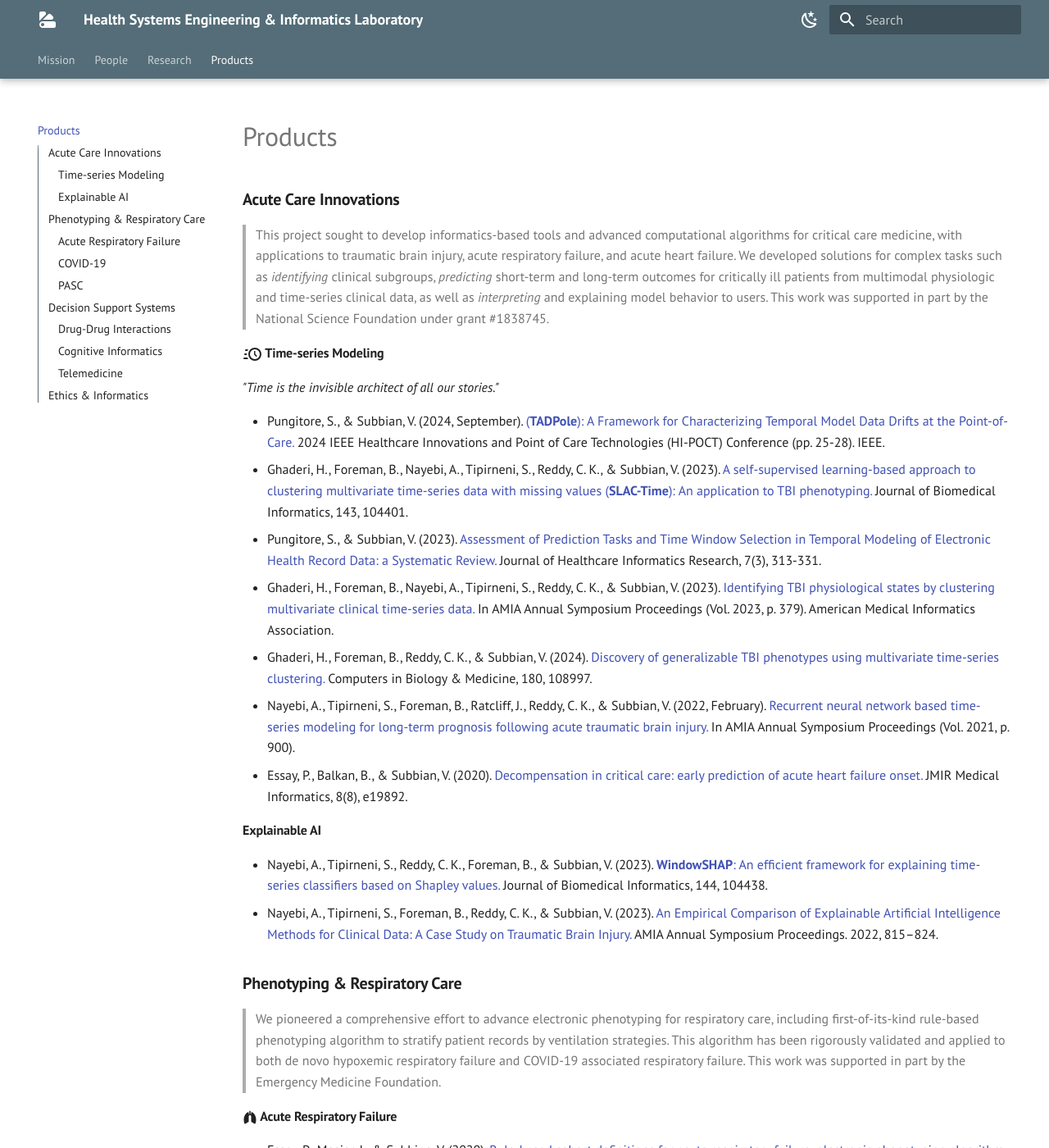
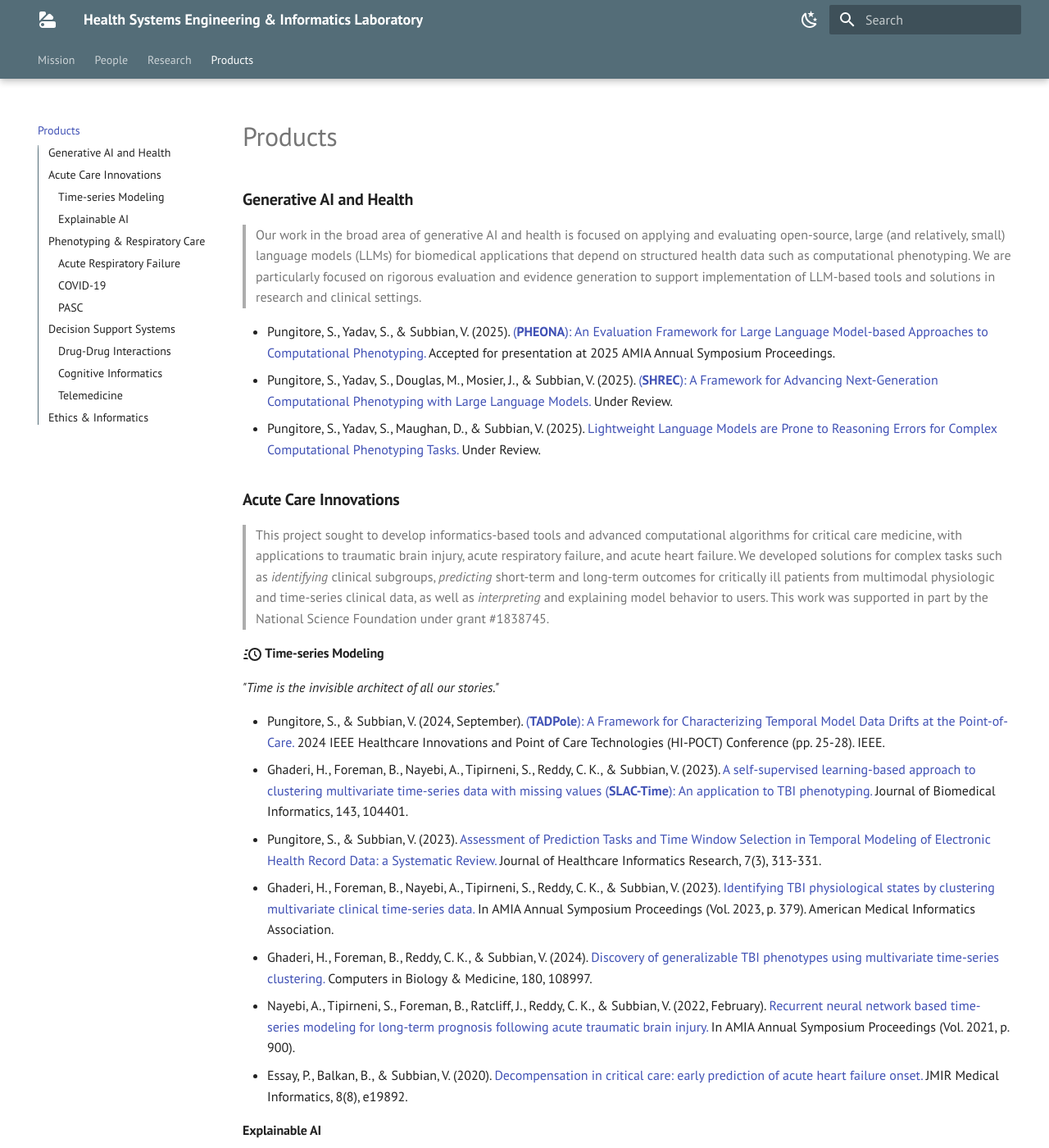
Before and after one commit to healthseil/healthseil.github.io, an MkDocs documentation site: the page built from docs/products.md, in a window 1280 px wide and 1400 px high. Shown: the whole window at 82% size. Built offline with MkDocs 1.6.1 and Material for MkDocs 9.7.7, drawn with Linux system fonts in a browser that asks for light colours; some of the changed text lies outside the part shown.

Commit message:
Quarterly content update for 2025

```diff
--- a/docs/products.md
+++ b/docs/products.md
@@ -1,3 +1,11 @@
+### __Generative AI and Health__
+
+> Our work in the broad area of generative AI and health is focused on applying and evaluating open-source, large (and relatively, small) language models (LLMs) for biomedical applications that depend on structured health data such as computational phenotyping. We are particularly focused on rigorous evaluation and evidence generation to support implementation of LLM-based tools and solutions in research and clinical settings.
+
+* Pungitore, S., Yadav, S., & Subbian, V. (2025). [(__PHEONA__): An Evaluation Framework for Large Language Model-based Approaches to Computational Phenotyping.](https://arxiv.org/abs/2503.19265){:target="_blank"} Accepted for presentation at 2025 AMIA Annual Symposium Proceedings.
+* Pungitore, S., Yadav, S., Douglas, M., Mosier, J., & Subbian, V. (2025). [(__SHREC__): A Framework for Advancing Next-Generation Computational Phenotyping with Large Language Models.](https://arxiv.org/abs/2506.16359){:target="_blank"} Under Review.
+* Pungitore, S., Yadav, S., Maughan, D., & Subbian, V. (2025). [Lightweight Language Models are Prone to Reasoning Errors for Complex Computational Phenotyping Tasks.](https://arxiv.org/abs/2507.23146){:target="_blank"} Under Review.
+
 ### __Acute Care Innovations__
 
 > This project sought to develop informatics-based tools and advanced computational algorithms for critical care medicine, with applications to traumatic brain injury, acute respiratory failure, and acute heart failure. We developed solutions for complex tasks such as _identifying_ clinical subgroups, _predicting_ short-term and long-term outcomes for critically ill patients from multimodal physiologic and time-series clinical data, as well as _interpreting_ and explaining model behavior to users. This work was supported in part by the National Science Foundation under grant #1838745.
@@ -13,6 +21,9 @@
 * Essay, P., Balkan, B., & Subbian, V. (2020). [Decompensation in critical care: early prediction of acute heart failure onset.](https://doi.org/10.2196/19892){:target="_blank"} JMIR Medical Informatics, 8(8), e19892.
 
 #### Explainable AI
+* Yadav, S., & Subbian, V. (2025). [Failure Modes of Time Series Interpretability Algorithms for Critical Care Applications and Potential Solutions.](https://arxiv.org/abs/2506.19035){:target="_blank"} Accepted for presentation at 2025 AMIA Annual Symposium Proceedings.
+* Yadav, S., & Subbian, V. (2025). Monte Carlo ExtremalMask: Uncertainty-aware Time-series Model Interpretability for Critical Care Applications. Machine Learning for Healthcare 2025, Proceedings of Machine Learning Research, pp. 289-305.
+* Yadav, S., & Subbian, V. (2025, July). When Attention Fails: [Pitfalls of Attention-based Model Interpretability for High-dimensional Clinical Time-Series.](https://proceedings.mlr.press/v287/yadav25a.html){:target="_blank"} Proceedings of Machine Learning Research, pp. 289-305.
 * Nayebi, A., Tipirneni, S., Reddy, C. K., Foreman, B., & Subbian, V. (2023). [__WindowSHAP__: An efficient framework for explaining time-series classifiers based on Shapley values.](https://pmc.ncbi.nlm.nih.gov/articles/PMC10552726/){:target="_blank"} Journal of Biomedical Informatics, 144, 104438.
 * Nayebi, A., Tipirneni, S., Foreman, B., Reddy, C. K., & Subbian, V. (2023). [An Empirical Comparison of Explainable Artificial Intelligence Methods for Clinical Data: A Case Study on Traumatic Brain Injury.](https://pmc.ncbi.nlm.nih.gov/articles/PMC10148324/){:target="_blank"} AMIA Annual Symposium Proceedings. 2022, 815–824.
 
--- a/mkdocs.yml
+++ b/mkdocs.yml
@@ -56,4 +56,4 @@ extra:
       link: https://github.com/vsubbian
   generator: false
 
-copyright: Copyright &copy; 2024 Vignesh Subbian, The University of Arizona
+copyright: Copyright &copy; 2025 Vignesh Subbian, The University of Arizona
```
Also changed, not shown: docs/index.md (+2 -0 lines), docs/people.md (+4 -0 lines), docs/research.md (+2 -0 lines).
